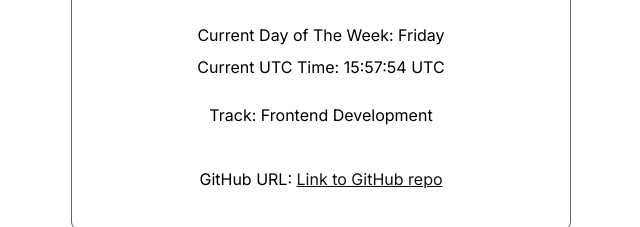
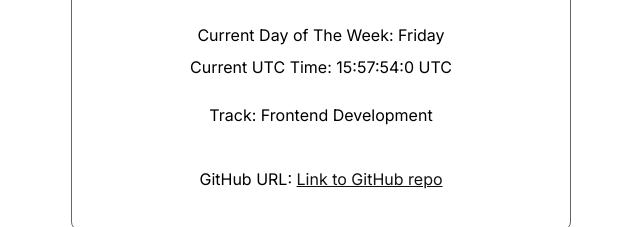
Before and after one commit to matmaxgraphics/HNGX-task-1, a plain HTML site: page data-attribute/index.html in a window 1280 px wide. Shown: the part 619-846 px from the top of the page, 319-959 px from the left. Drawn offline with Linux system fonts and the light colour scheme.

Commit message:
first commit

```diff
--- a/data-attribute/index.html
+++ b/data-attribute/index.html
@@ -23,7 +23,7 @@
         <div class="current-week" data-testid="currentDayOfTheWeek"></div>
         <div class="utc-time" data-testid="currentUTCTime"></div>
         <div class="slack-track" data-testid="myTrack"><p>Track: Frontend Development</p></div>
-        <div class="github-url" data-testid="githubURL"><p>GitHub URL: <a href="#">Link to GitHub repo</a></p></div>
+        <div class="github-url" data-testid="githubURL"><p>GitHub URL: <a href="https://github.com/matmaxgraphics/HNGX-task-1/tree/main/data-attribute" target="_blank">Link to GitHub repo</a></p></div>
     </section>
 
     <script src="script.js"></script>
--- a/data-attribute/script.js
+++ b/data-attribute/script.js
@@ -26,7 +26,8 @@ function getUTCtime() {
   const currentHour = currentDate.getUTCHours();
   const currentMinutes = currentDate.getUTCMinutes();
   const currentSeconds = currentDate.getUTCSeconds();
-  const currentUtcTime = `${currentHour}:${currentMinutes}:${currentSeconds} UTC`;
+  const currentMilliseconds = currentDate.getUTCMilliseconds();
+  const currentUtcTime = `${currentHour}:${currentMinutes}:${currentSeconds}:${currentMilliseconds} UTC`;
 
   utcTime.textContent = `Current UTC Time: ${currentUtcTime}`;
 }
```
